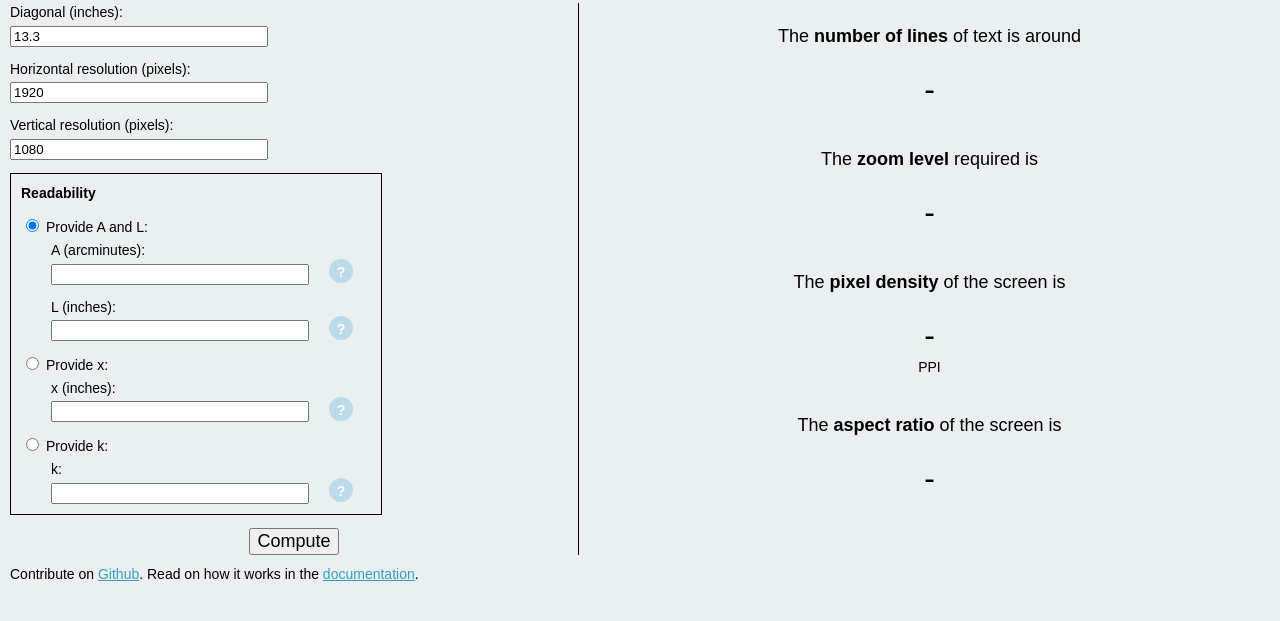
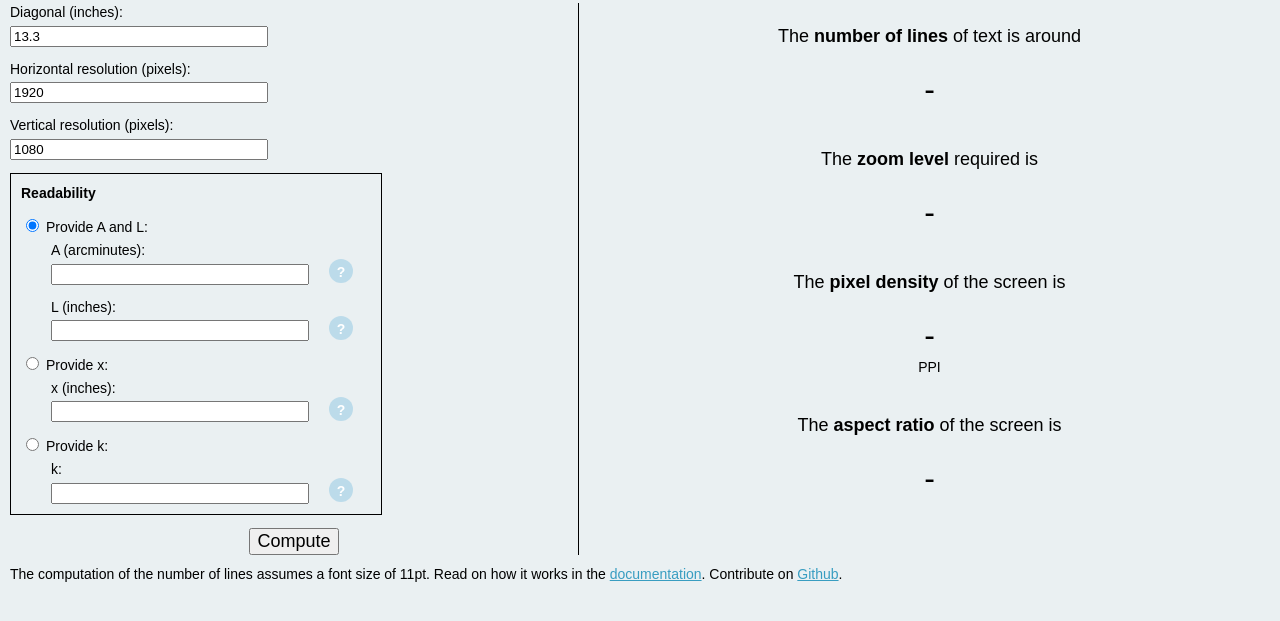
Before and after one commit to taralloc/screenloc, a plain HTML site: page index.htm in a window 1280 px wide. Shown: the part 69-690 px from the top of the page. Drawn offline with Linux system fonts and the light colour scheme.

Commit message:
Added footnote on the font size

```diff
--- a/index.htm
+++ b/index.htm
@@ -191,7 +191,7 @@
 			</div>
 	</div>
 	<div id="info" class="footer">
-		Contribute on <a href="http://www.github.com/taralloc/screenloc">Github</a>. Read on how it works in the <a href="https://github.com/taralloc/screenloc/raw/master/doc/screenloc.pdf">documentation</a>.
+		The computation of the number of lines assumes a font size of 11pt. Read on how it works in the <a href="https://github.com/taralloc/screenloc/raw/master/doc/screenloc.pdf">documentation</a>. Contribute on <a href="http://www.github.com/taralloc/screenloc">Github</a>.
 	</div>
 	</div>
   </body>
```
